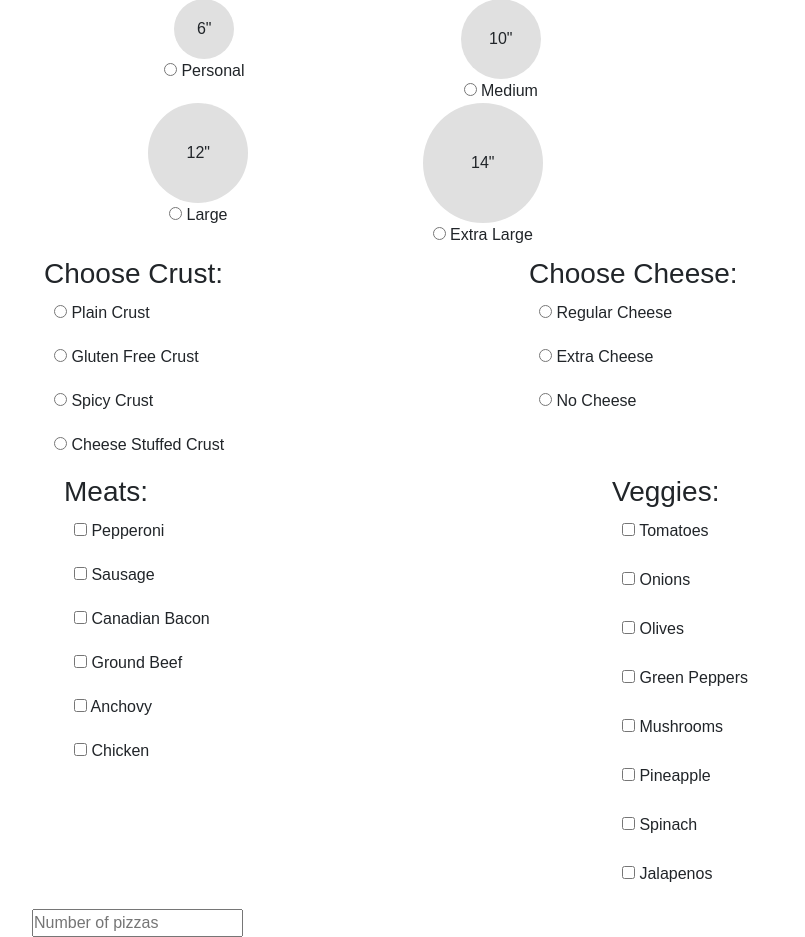
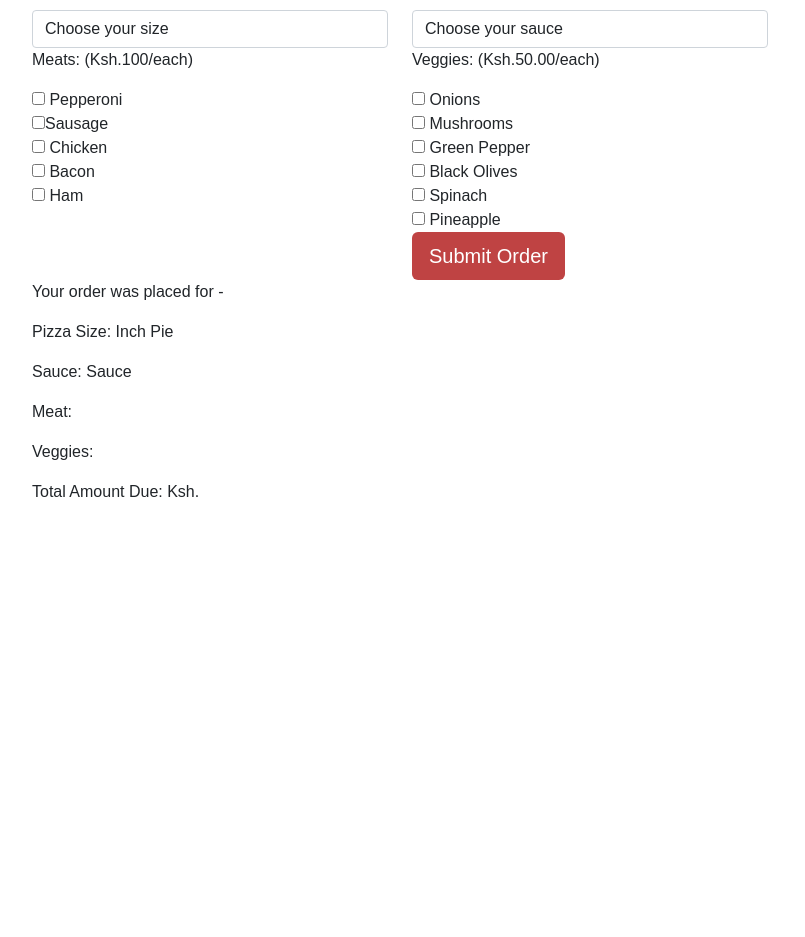
Before and after one commit to davospots/pizzaapp, a plain HTML site: page index.html in a window 1280 px wide. Shown: the part 177-1114 px from the top of the page, without its empty margins (50-855 px from the left). After the commit the page ends 800 px from the top, so only its background shows below. Drawn offline with nearby package versions, Linux system fonts and the light colour scheme.

Commit message:
finalizing

```diff
--- a/index.css
+++ b/index.css
@@ -12,72 +12,7 @@ body{
     top: 0;
     z-index: 10;
 }
-h1, h2{
-    text-align: center;
-}
-.pizza-sizes {
-    text-align:center;
-}
-.pizza-sizes > div {
-    margin:10px 0;
-}
-.s-pizza {
-    text-align:center;
-    background-color:#e0e0e0;
-    margin:0 auto;
-    cursor:pointer;
-}
-.sel {
-    font-weight:700;
-}
-.sel .s-pizza,
-.label-sel label.sel {
-    background-color:#3fe20d;
-}
-.label-sel label {
-    padding:2px 10px;
-    border-radius:10px;
-}
-.s-personal {
-    width:60px;
-    height:60px;
-    line-height:60px;
-    border-radius:30px;
-}
-.s-medium {
-    width:80px;
-    height:80px;
-    line-height:80px;
-    border-radius:40px;
-}
-.s-large {
-    width:100px;
-    height:100px;
-    line-height:100px;
-    border-radius:50px;
-}
-.s-xlarge {
-    width:120px;
-    height:120px;
-    line-height:120px;
-    border-radius:60px;
-}
-.cheese-options,
-.meats-options {
-    margin-left:20px;
-}
 
-.vegi-options label {
-    margin-bottom:5px;
-}
-
-.current-pizza {
-    font-size:.95em;
-}
-.order-button {
-    text-align:center;
-    padding:30px 0;
-}
 .btn {
     border: solid 1px transparent;
     border-radius: 6px;
@@ -91,10 +26,3 @@ h1, h2{
     border-color: currentColor;
     background-color: #fff;
 }
-#o-top li {
-    display:inline-block;
-    padding:2px 14px 2px 0;
-}
-#o-top li.top-title {
-    display:none;
-}
--- a/index.html
+++ b/index.html
@@ -17,7 +17,7 @@
         <div class="menu-bar">
             <nav class="navbar navbar-expand-lg navbar-light container  py-3 ">
                 <div class="container-fluid">
-                <a class="navbar-brand" href="#">Navbar</a>
+                <a class="navbar-brand" href="#">PIZZA'S PIZZA</a>
                 <button class="navbar-toggler" type="button" data-bs-toggle="collapse" data-bs-target="#navbarNav" aria-controls="navbarNav" aria-expanded="false" aria-label="Toggle navigation">
                     <span class="navbar-toggler-icon"></span>
                 </button>
@@ -39,138 +39,84 @@
             </nav>
         </div>
     </section>
-    <div id="pizza-header">
-        <h1><img src="./images/pizzaslice.png" alt="" />Order your pizza</h1>
-    </div>
-    <div id="wrapper">
 
-                <div class="container">
-                    <div class="row">
+    <div class="container" id="pizza">
+        <h1 class="display-4">Select your size and toppings:</h1>
 
-                        <div class="col-md-7 col-sm-12">
+        <div class="row">
+            <div class="col-md-12">
+            </div>
+        </div>
+            <div class="row">
+                <div class="col-md-4">
+                    <form id="order-form">
+                        <div class="form-group">
+                            <p class="label">What size Pizza?</p>
+                            <select class="form-control" id="size">
+                                <option value="Nan">Choose your size</option>
+                                <option value="Six">6 Inch - Ksh.300</option>
+                                <option value="Ten">10 Inch - Ksh.500</option>
+                                <option value="Twelve">12 Inch - Ksh.700</option>
+                                <option value="Fourteen">14 Inch - Ksh.1000</option>
+                            </select>
+                        </div>
+                </div>
+                <div class="col-md-4">
+                    <form id="order-form">
+                        <div class="form-group">
+                            <p class="label">Sauce?</p>
+                            <select class="form-control" id="sauce">
+                                <option value="choose">Choose your sauce</option>
+                                <option value="Red">Red Sauce</option>
+                                <option value="White">White Sauce</option>
+                            </select>
+                        </div>
+                </div>
+                <div class="col-md-4">
 
-                            <h2>Select Pizza Size:</h2>
-                            <div class="pizza-sizes container">
-                                <div class="row">
-                                    <div class="col">
-                                        <label for="size-personal"><div class="s-pizza s-personal">6"</div>
-                                            <input type="radio" name="pizzasize" id="size-personal" value="1" /> Personal</label>
-                                    </div>
-                                    <div class="col">
-                                        <label for="size-medium"><div class="s-pizza s-medium">10"</div>
-                                        <input type="radio" name="pizzasize" id="size-medium" value="2" /> Medium</label>
-                                    </div>
-                                    <div class="row">
-                                        <div class="col">
-                                            <label for="size-large"><div class="s-pizza s-large">12"</div>
-                                            <input type="radio" name="pizzasize" id="size-large" value="3" /> Large</label>
-                                        </div>
-                                        <div class="col">
-                                            <label for="size-xlarge"><div class="s-pizza s-xlarge">14"</div>
-                                            <input type="radio" name="pizzasize" id="size-xlarge" value="4" /> Extra Large</label>
-                                        </div>
-                                    </div>
-                                </div>
-                            </div>
-                        </div>
-
-                    </div>
-                    <div class="cheese-sauce container">
-                        <div class="row">
-                            <div class="crust-options label-sel col-md-5 col-sm-12">
-                                <h3>Choose Crust:</h3>
-                                <p><label for="crust-1"><input type="radio" name="pizzacrust" id="crust-1" value="1" /> Plain Crust</label></p>
-                                <p><label for="crust-2"><input type="radio" name="pizzacrust" id="crust-2" value="2" /> Gluten Free Crust</label></p>
-                                <p><label for="crust-3"><input type="radio" name="pizzacrust" id="crust-3" value="3" /> Spicy Crust</label></p>
-                                <p><label for="crust-4"><input type="radio" name="pizzacrust" id="crust-4" value="4" /> Cheese Stuffed Crust</label></p>
-
-                            </div>
-                            <div class="cheese-options label-sel col">
-                                <h3>Choose Cheese:</h3>
-                                <p><label for="cheese-1"><input type="radio" name="pizzacheese" id="cheese-1" value="1" /> Regular Cheese</label></p>
-                                    <p><label for="cheese-2"><input type="radio" name="pizzacheese" id="cheese-2" value="2" /> Extra Cheese</label></p>
-                                    <p><label for="cheese-3"><input type="radio" name="pizzacheese" id="cheese-3" value="3" /> No Cheese</label></p>
-                            </div>
-
-                        </div>
-                    </div>
-                    <div class="toppings container">
-                        <div class="row">
-                            <div class="meats-options label-sel col">
-                                <h3>Meats:</h3>
-                                <p><label for="m1"><input type="checkbox" name="pizzameat" id="m1" value="1" /> Pepperoni</label></p>
-                                <p><label for="m2"><input type="checkbox" name="pizzameat" id="m2" value="2" /> Sausage</label></p>
-                                <p><label for="m3"><input type="checkbox" name="pizzameat" id="m3" value="3" /> Canadian Bacon</label></p>
-                                <p><label for="m4"><input type="checkbox" name="pizzameat" id="m4" value="4" /> Ground Beef</label></p>
-                                <p><label for="m5"><input type="checkbox" name="pizzameat" id="m5" value="5" /> Anchovy</label></p>
-                                <p><label for="m6"><input type="checkbox" name="pizzameat" id="m6" value="6" /> Chicken</label></p>
-                            </div>
-                            <div class="vegi-options label-sel col">
-                                <h3>Veggies:</h3>
-                                <p><label for="v1"><input type="checkbox" name="pizzaveg" id="v1" value="1" /> Tomatoes</label></p>
-                                <p><label for="v2"><input type="checkbox" name="pizzaveg" id="v2" value="2" /> Onions</label></p>
-                                <p><label for="v3"><input type="checkbox" name="pizzaveg" id="v3" value="3" /> Olives</label></p>
-                                <p><label for="v4"><input type="checkbox" name="pizzaveg" id="v4" value="4" /> Green Peppers</label></p>
-                                <p><label for="v5"><input type="checkbox" name="pizzaveg" id="v5" value="5" /> Mushrooms</label></p>
-                                <p><label for="v6"><input type="checkbox" name="pizzaveg" id="v6" value="6" /> Pineapple</label></p>
-                                <p><label for="v7"><input type="checkbox" name="pizzaveg" id="v7" value="7" /> Spinach</label></p>
-                                <p><label for="v8"><input type="checkbox" name="pizzaveg" id="v8" value="8" /> Jalapenos</label></p>
-                            </div>
-                        </div>
-                    </div>
-
-                    <input name="" required value="number" type="number" id="number" placeholder="Number of pizzas" min="1"
-                    class="n" >
-                </div>
-                <div id="order-details">
-                    <div class="container">
-                        <h3>Your Current Pizza:</h3>
-                        <div class="current-pizza container">
-                            <div class="row">
-                                <div class="col-6">
-                                    <div id="o-size"></div>
-                                    <div id="o-crust"></div>
-                                </div>
-                                <div class="col-6">
-                                    <div id="o-cheese"></div>
-                                    <div id="o-sauce"></div>
-                                </div>
-                            </div>
-                            <div class="row">
-                                <div class="col">
-                                    <ul id="o-top"><li class="top-title"><strong>Toppings:</strong></li></ul>
-                                </div>
-                            </div>
-                        </div>
-                        <div class="order-button container">
-                            <div class="row">
-                                <div class="col">
-                                    <button id="submit-order" class="btn" type="button" disabled>Submit Order</button>
-                                </div>
-                            </div>
-                        </div>
-                    </div>
-                </div>
-        </div>
-    </div>
-    <div id="order-result" class="container text-center">
-        <h3>Order Submitted!</h3>
-        <div class="container text-left">
-            <div class="row">
-                <div class="col font-weight-bold">
-                    Order Summary:
                 </div>
             </div>
             <div class="row">
-                <div class="col">
-                    <table class="table table-sm">
-                        <tbody id="order-sum"></tbody>
-                    </table>
+
+                <div class="col-md-4">
+                    <div class="form-group">
+                        <p class="label">Meats: (Ksh.100/each)</p>
+                        <input type="checkbox" name="meat" value=" Pepperoni"> Pepperoni<br>
+                        <input type="checkbox" name="meat" value=" Fennel Sausage">Sausage<br>
+                        <input type="checkbox" name="meat" value=" Chicken"> Chicken<br>
+                        <input type="checkbox" name="meat" value=" Bacon"> Bacon<br>
+                        <input type="checkbox" name="meat" value=" Ham"> Ham<br>
+                    </div>
+                </div>
+                <div class="col-md-4">
+                    <div class="form-group">
+                        <p class="label">Veggies: (Ksh.50.00/each)</p>
+                        <input type="checkbox" name="veggie" value=" Onions"> Onions<br>
+                        <input type="checkbox" name="veggie" value=" Mushrooms"> Mushrooms<br>
+                        <input type="checkbox" name="veggie" value=" Green Pepper"> Green Pepper<br>
+                        <input type="checkbox" name="veggie" value=" Black Olives"> Black Olives<br>
+                        <input type="checkbox" name="veggie" value=" Spinach"> Spinach<br>
+                        <input type="checkbox" name="veggie" value=" Pineapple"> Pineapple<br>
+                    </div>
+                    <button type="submit" class="btn btn-secondary btn-lg">Submit Order</button>
+                </div>
+
+                </form>
+            </div>
+            <div class="row">
+                <div class="col-md-4">
+                    <div id="receipt">
+                        <p class="label">Your order was placed for - </p>
+                        <p>Pizza Size: <span class="size"></span> Inch Pie</p>
+                        <p>Sauce: <span class="sauce"></span> Sauce</p>
+                        <p>Meat: <span class="meat"></span></p>
+                        <p>Veggies: <span class="veggie"></span></p>
+                        <p class="label">Total Amount Due: Ksh.<span class="price"></span></p>
+                    </div>
                 </div>
             </div>
-        </div>
+
     </div>
-
 
 
 
--- a/index.js
+++ b/index.js
@@ -1,66 +1,58 @@
-$(document).ready(function(){
-    var curtab = 1;
-    var tabWidth = $('#tabs .tab').width();
-    var totalcost = 0;
 
-    var orderReady = {  'size':'',
-                        'crust':'',
-                        'cheese':'',
-                        'sauce':'',
-                        'meats':[],
-                        'vegis':[]
-                    };
-    var pizzasize = {
-                    1:'Personal Pizza',
-                    2:'Medium Pizza',
-                    3:'Large Pizza',
-                    4:'Extra Large Pizza'
-                }
+  $(document).ready(function(){
+    function pizza(size, sauce, meat, veggie) {
+        this.size = size;
+        this.sauce = sauce;
+        this.meat = meat;
+        this.veggie = veggie;
+      }
 
-    var crust = {   1:'Plain Crust',
-                    2:'Garlic Butter Crust',
-                    3:'Spicy Crust',
-                    4:'House Special Crust',
-                    5:'Cheese Stuffed Crust'
-                }
-    var cheese = {
-    1:'Regular Cheese',
-    2:'Extra Cheese',
-    3:'No Cheese'
-    }
+      pizza.prototype.price = function() {
+        var pieSize = this.size;
+        var pieMeat = this.meat.length;
+        var pieVeggie = this.veggie.length;
 
-    var sauce = {
-         1:'Marinara Sauce',
-         2:'White Sauce',
-         3:'Barbeque Sauce',
-         4:'No Sauce'
-    }
 
-    var meats = {
-        1:'Pepperoni',
-        2:'Sausage',
-        3:'Canadian Bacon',
-        4:'Ground Beef',
-        5:'Anchovies',
-        6:'Chicken'
+        if (pieSize === "Six") {
+          return 6 + (pieMeat*100) + (pieVeggie*50);
+        } else if (pieSize === "Ten") {
+          return 10 + (pieMeat*100) + (pieVeggie*50);
+        } else if (pieSIze === "Twelve"){
+          return 12  + (pieMeat*100) + (pieVeggie*50);
+        }
+        else{
+            return 14 + (pieMeat*100) + (pieVeggie*50)
+        }
+      }
 
-    }
-    var veggi = {
-        1:'Tomatoes',
-        2:'Onions',
-        3:'Olives',
-        4:'Green Peppers',
-        5:'Mushrooms',
-        6:'Pineapple',
-        7:'Spinach',
-        8:'Jalapenos'
-    }
 
-    var costs = {
-        'size':{1:350, 2:500, 3:750, 4:1200},
-        'crust':{1:0, 2:0, 3:0, 4:0, 5:250},
-        'cheese':{1:0, 2:250, 3:0},
-        'extra-toppings':250
-    }
+    $("form#order-form").submit(function(event){
+        event.preventDefault();
 
-})
+        var orderSize = $('#size').val();
+        var orderSauce = $('#sauce').val();
+        var orderMeat = [];
+        var orderVeggie = [];
+        console.log(orderSize, orderSauce, orderMeat, orderVeggie);
+
+        $("input:checkbox[name=meat]:checked").each(function () {
+          orderMeat.push($(this).val());
+        });
+        $("input:checkbox[name=veggie]:checked").each(function () {
+          orderVeggie.push($(this).val());
+        });
+
+        var newOrder = new Pizza(orderSize, orderSauce, orderMeat, orderVeggie);
+        var orderPrice = newOrder.price().toFixed(2);
+
+
+        $('.price').text(orderPrice);
+        $('.size').text(newOrder.size);
+        $('.sauce').text(newOrder.sauce);
+        $('.meat').text(newOrder.meat);
+        $('.veggie').text(newOrder.veggie);
+
+        $('#receipt').show();
+
+      });
+  });
```
